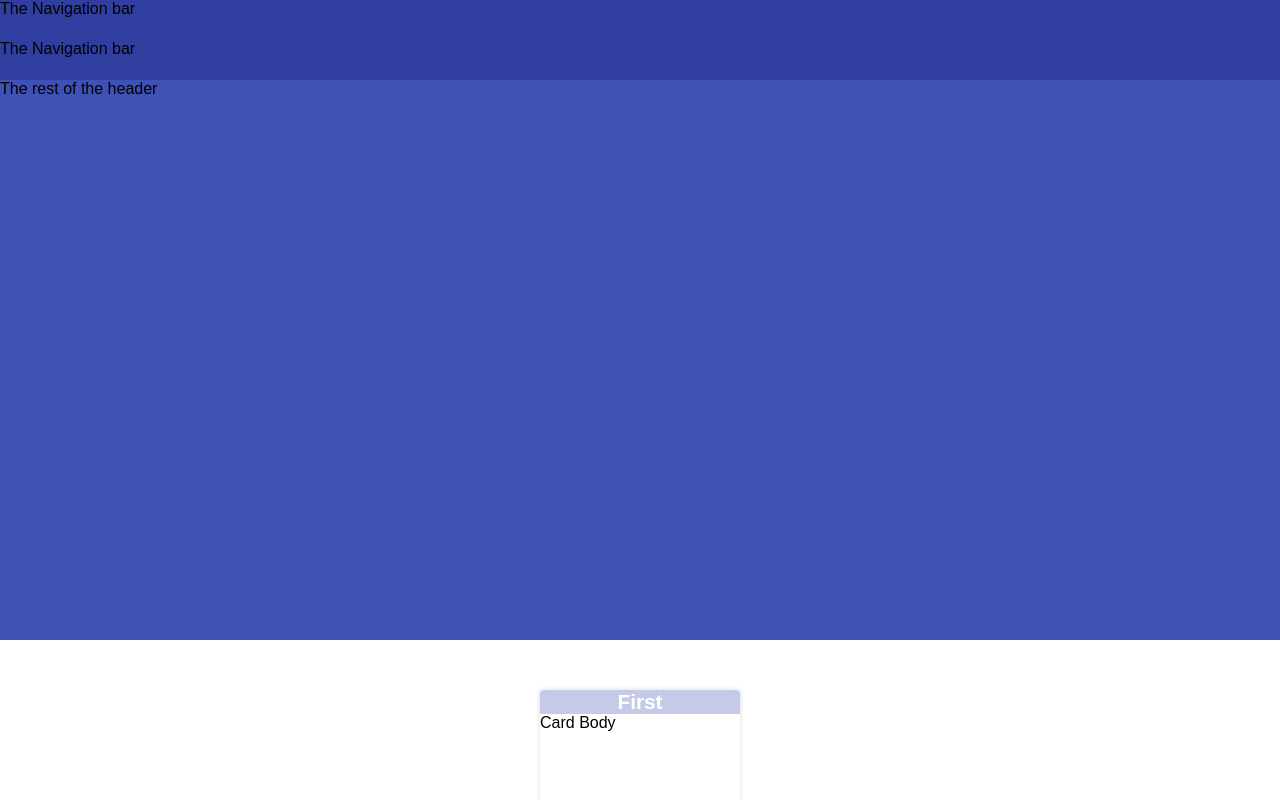
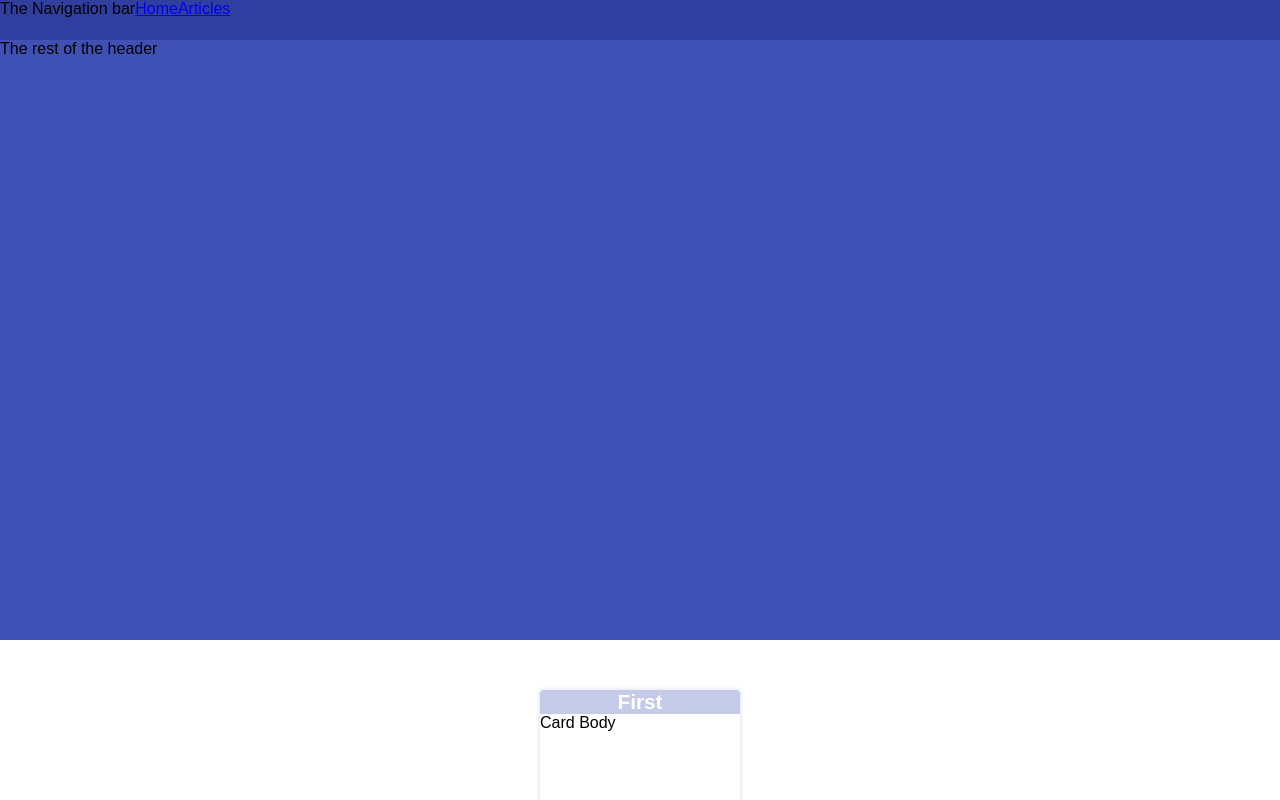
Before and after one commit to vramdhanie/react_web, a React (Create React App) app: page / in a window 1280 px wide. Shown: the top 800 px of the page. Built offline with nearby package versions, Linux system fonts and the light colour scheme.

Commit message:
Add example navigations

```diff
--- a/src/components/header/header.js
+++ b/src/components/header/header.js
@@ -1,8 +1,6 @@
 import React, { Component } from 'react';
-import Navigation from '../navigation/navigation';
 import styled from 'styled-components';
 import colours from '../../shared/constants/colours';
-
 
 const Container = styled.header`
     height: 75vh;
@@ -15,7 +13,7 @@
   render(){
     return (
         <Container>
-          <Navigation/>
+
           The rest of the header
         </Container>
     );
--- a/src/components/navigation/navigation.js
+++ b/src/components/navigation/navigation.js
@@ -1,6 +1,7 @@
 import React, { Component } from 'react';
 import colours from '../../shared/constants/colours';
 import styled from 'styled-components';
+import { Link } from 'react-router-dom';
 
 const Container = styled.nav`
   background-color: ${colours.PRIMARY_COLOUR_DARK};
@@ -10,7 +11,11 @@
 export class Navigation extends Component{
     render(){
         return (
-            <Container>The Navigation bar</Container>
+            <Container>
+              The Navigation bar
+              <Link to="/">Home</Link>
+              <Link to="/articles">Articles</Link>
+            </Container>
         );
     }
 }
```
